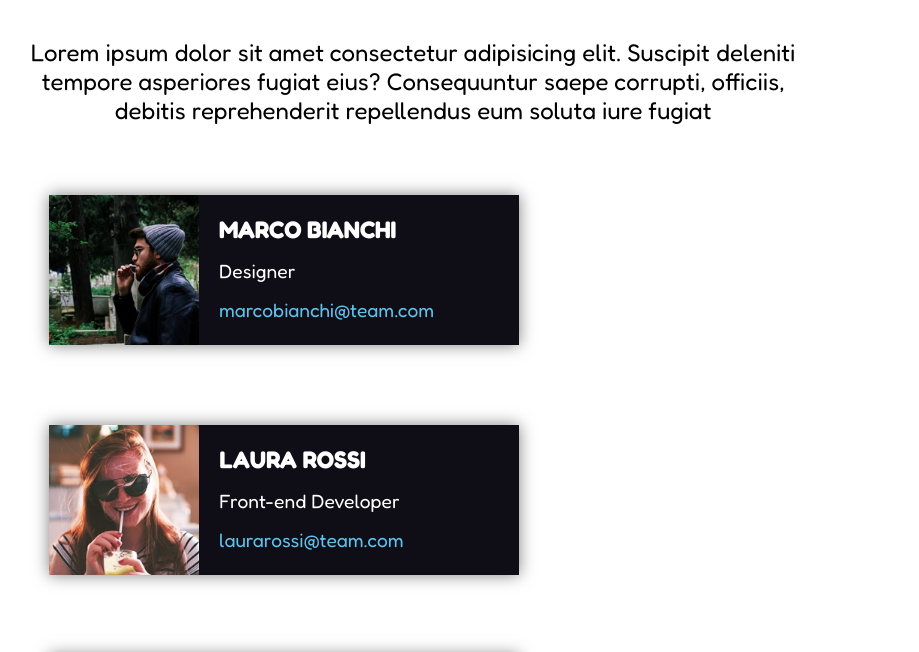
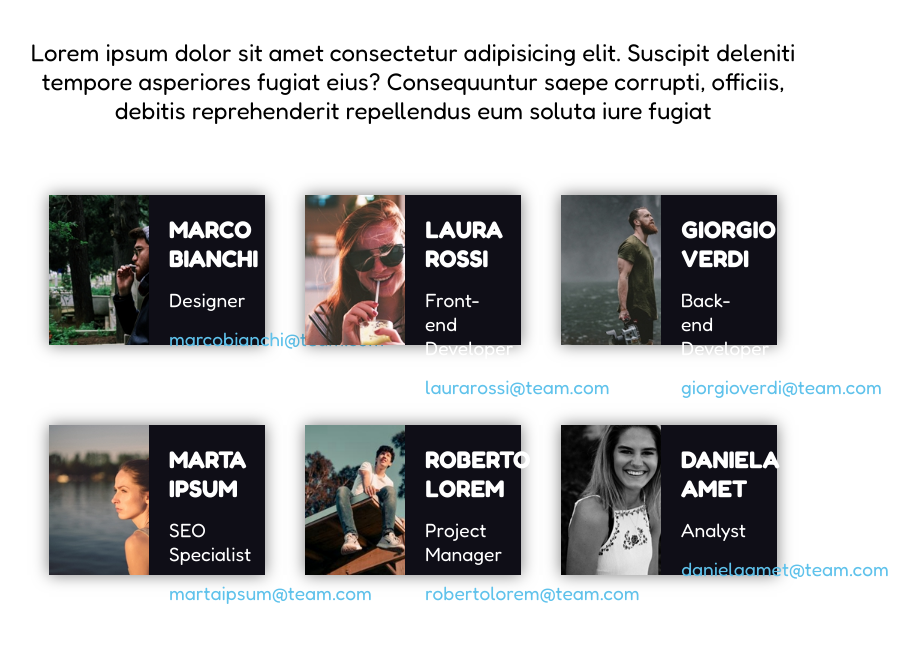
Before and after one commit to FraRussotto/html-css-float-cards, a plain HTML site: page index.html in a window 1280 px wide. Shown: the part 130-782 px from the top of the page, without its empty margins (227-1146 px from the left). Drawn offline with Linux system fonts and the light colour scheme.

Commit message:
[FIX]: Width card

```diff
--- a/assets/style.css
+++ b/assets/style.css
@@ -50,8 +50,8 @@ h1{
 
 img{
   width: 150px;
-  height: 150px;
-  object-fit: cover;
+  /* height: 150px; */
+  /* object-fit: contain; */
 }
 
 .name{
@@ -71,19 +71,19 @@ div p{
   width: calc(100% / 3 - 40px);
   margin: 40px 20px;
   box-shadow: 0px 0px 15px rgba(0, 0, 0, 0.5);
-  min-width: 470px;
+  /* min-width: 420px; */
 
 }
 
 .foto{
-  width: 150px;
-  height: 150px;
+  width: 100px;
+  height: 100px;
   /* background-color: blue; */
 }
 
 .info{
   color: white;
-  width: calc(100% - 150px);
+  width: calc(100% - 100px);
   height: 150px;
   background-color: rgb(15, 14, 23);
   padding: 20px;
--- a/index.html
+++ b/index.html
@@ -21,7 +21,7 @@
     </section>
 
     <!-- Section 2 -->
-    <section class="card-float">
+    <section class="card-float clearfix">
 
       <div class="tab float-left clearfix">
         <div class="foto float-left">
```
